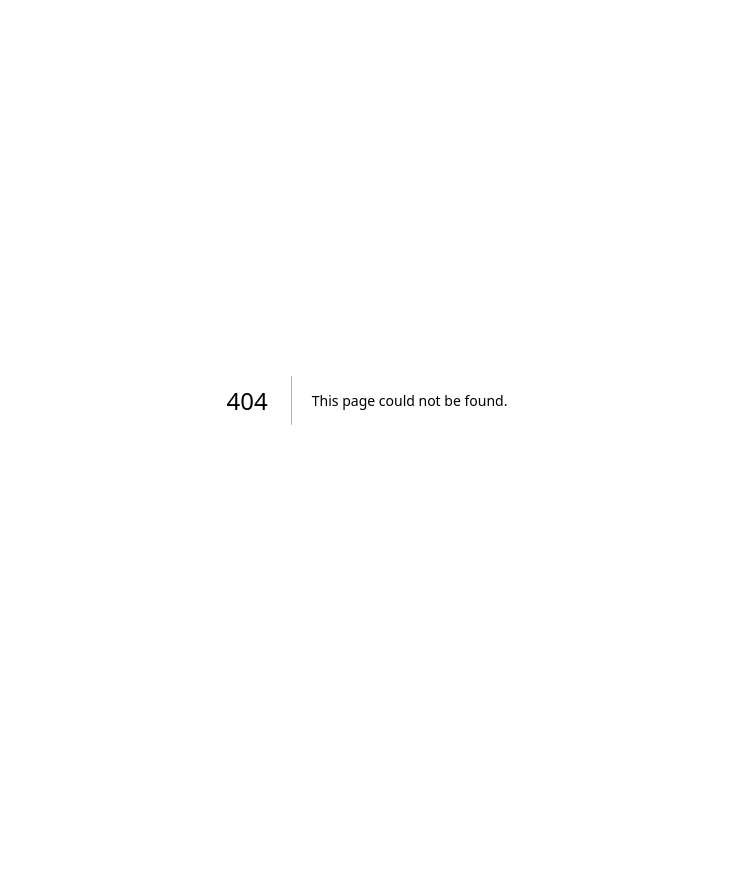
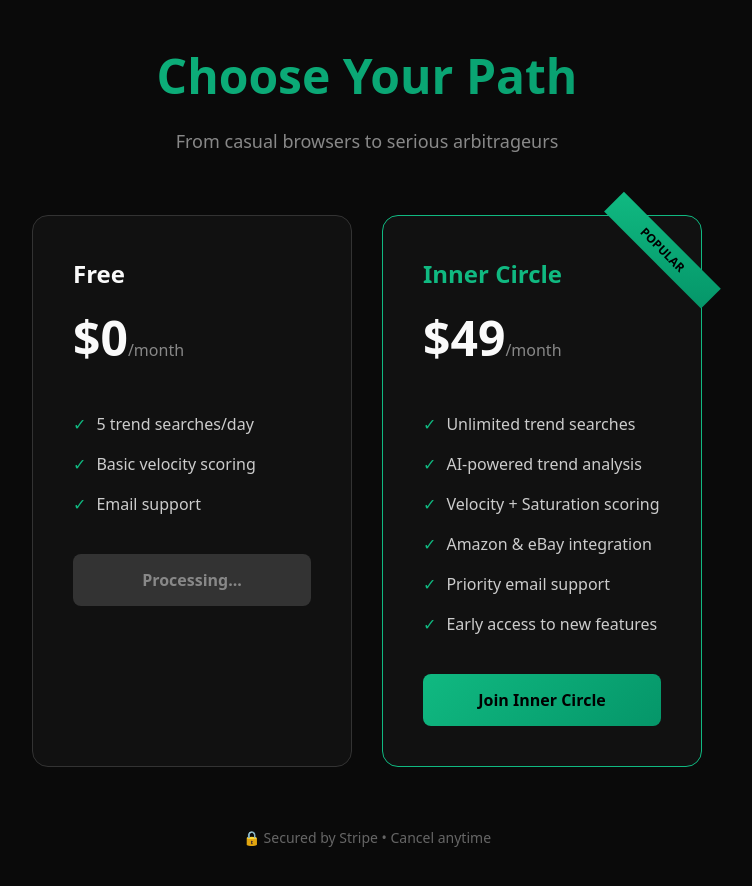
Before and after one commit to pascalicchio/trend-watcher-web, a Next.js app: page /pricing in a window 1280 px wide. Before the commit this address had no page. Shown: the whole page, without its empty margins (273-1025 px from the left). Before the commit the page ends 800 px from the top, so only its background shows below. Built offline with nearby package versions, Linux system fonts and the light colour scheme.

Commit message:
Add Stripe pricing page & checkout
- /pricing page with Free & Inner Circle plans
- /api/checkout for Stripe subscriptions
- stripe.ts library
- Inner Circle: $49/mo (price_1Swyym31jVHQylkhqHh9qGM9)

```diff
--- a/package.json
+++ b/package.json
@@ -11,7 +11,8 @@
   "dependencies": {
     "next": "14.2.3",
     "react": "^18",
-    "react-dom": "^18"
+    "react-dom": "^18",
+    "stripe": "^20.3.0"
   },
   "devDependencies": {
     "@types/node": "^25.2.0",
--- /dev/null
+++ b/src/app/api/checkout/route.ts
@@ -0,0 +1,22 @@
+import { NextResponse } from 'next/server';
+import { createCheckoutSession } from '@/lib/stripe';
+
+export async function POST(request: Request) {
+  try {
+    const { priceId } = await request.json();
+
+    const session = await createCheckoutSession(
+      priceId,
+      `${process.env.NEXT_PUBLIC_APP_URL || 'https://trendwatcher.io'}/pricing?success=true`,
+      `${process.env.NEXT_PUBLIC_APP_URL || 'https://trendwatcher.io'}/pricing?canceled=true`
+    );
+
+    return NextResponse.json({ url: session.url });
+  } catch (error) {
+    console.error('Stripe checkout error:', error);
+    return NextResponse.json(
+      { error: 'Failed to create checkout session' },
+      { status: 500 }
+    );
+  }
+}
--- /dev/null
+++ b/src/app/pricing/page.tsx
@@ -0,0 +1,192 @@
+'use client';
+
+import { useState, useEffect } from 'react';
+
+const PLANS = [
+  {
+    name: 'Free',
+    price: '$0',
+    period: '/month',
+    features: [
+      '5 trend searches/day',
+      'Basic velocity scoring',
+      'Email support',
+    ],
+    priceId: null,
+    gradient: 'from-gray-500 to-gray-600',
+  },
+  {
+    name: 'Inner Circle',
+    price: '$49',
+    period: '/month',
+    features: [
+      'Unlimited trend searches',
+      'AI-powered trend analysis',
+      'Velocity + Saturation scoring',
+      'Amazon & eBay integration',
+      'Priority email support',
+      'Early access to new features',
+    ],
+    priceId: 'price_1Swyym31jVHQylkhqHh9qGM9',
+    gradient: 'from-emerald-500 to-teal-600',
+    popular: true,
+  },
+];
+
+export default function PricingPage() {
+  const [loading, setLoading] = useState<string | null>(null);
+  const [searchParams, setSearchParams] = useState({ success: '', canceled: '' });
+
+  useEffect(() => {
+    const params = new URLSearchParams(window.location.search);
+    setSearchParams({
+      success: params.get('success') || '',
+      canceled: params.get('canceled') || '',
+    });
+  }, []);
+
+  const handleCheckout = async (priceId: string | null) => {
+    if (!priceId) return;
+
+    setLoading(priceId);
+    try {
+      const response = await fetch('/api/checkout', {
+        method: 'POST',
+        headers: { 'Content-Type': 'application/json' },
+        body: JSON.stringify({ priceId }),
+      });
+      const { url, error } = await response.json();
+      if (url) window.location.href = url;
+      if (error) console.error(error);
+    } catch (err) {
+      console.error('Checkout error:', err);
+    } finally {
+      setLoading(null);
+    }
+  };
+
+  return (
+    <div style={{
+      minHeight: '100vh',
+      background: '#0a0a0a',
+      color: '#fafafa',
+      padding: '40px 20px'
+    }}>
+      {searchParams.success && (
+        <div style={{
+          background: 'linear-gradient(135deg, #10B981, #059669)',
+          padding: '20px',
+          borderRadius: '12px',
+          marginBottom: '40px',
+          textAlign: 'center',
+          maxWidth: '600px',
+          margin: '0 auto 40px'
+        }}>
+          <h2 style={{ margin: 0, fontSize: '24px' }}>🎉 Welcome to the Inner Circle!</h2>
+          <p style={{ margin: '10px 0 0' }}>Your subscription is active.</p>
+        </div>
+      )}
+
+      <div style={{ textAlign: 'center', marginBottom: '60px' }}>
+        <h1 style={{
+          fontSize: '48px',
+          fontWeight: 'bold',
+          marginBottom: '16px',
+          background: 'linear-gradient(135deg, #10B981, #059669)',
+          WebkitBackgroundClip: 'text',
+          WebkitTextFillColor: 'transparent'
+        }}>
+          Choose Your Path
+        </h1>
+        <p style={{ color: '#888', fontSize: '18px' }}>
+          From casual browsers to serious arbitrageurs
+        </p>
+      </div>
+
+      <div style={{
+        display: 'flex',
+        justifyContent: 'center',
+        gap: '30px',
+        flexWrap: 'wrap',
+        maxWidth: '900px',
+        margin: '0 auto'
+      }}>
+        {PLANS.map((plan) => (
+          <div
+            key={plan.name}
+            style={{
+              background: '#111',
+              border: `1px solid ${plan.popular ? '#10B981' : '#333'}`,
+              borderRadius: '16px',
+              padding: '40px',
+              width: '320px',
+              position: 'relative'
+            }}
+          >
+            {plan.popular && (
+              <div style={{
+                position: 'absolute',
+                top: '20px',
+                right: '-30px',
+                background: 'linear-gradient(135deg, #10B981, #059669)',
+                color: '#000',
+                padding: '5px 40px',
+                fontSize: '12px',
+                fontWeight: 'bold',
+                transform: 'rotate(45deg)'
+              }}>
+                POPULAR
+              </div>
+            )}
+
+            <h3 style={{
+              fontSize: '24px',
+              fontWeight: 'bold',
+              marginBottom: '10px',
+              color: plan.popular ? '#10B981' : '#fafafa'
+            }}>
+              {plan.name}
+            </h3>
+
+            <div style={{ marginBottom: '30px' }}>
+              <span style={{ fontSize: '48px', fontWeight: 'bold' }}>{plan.price}</span>
+              <span style={{ color: '#888' }}>{plan.period}</span>
+            </div>
+
+            <ul style={{ listStyle: 'none', padding: 0, margin: '0 0 30px' }}>
+              {plan.features.map((feature) => (
+                <li key={feature} style={{ padding: '8px 0', display: 'flex', alignItems: 'center', gap: '10px', color: '#ccc' }}>
+                  <span style={{ color: '#10B981' }}>✓</span> {feature}
+                </li>
+              ))}
+            </ul>
+
+            <button
+              onClick={() => handleCheckout(plan.priceId)}
+              disabled={!!loading}
+              style={{
+                width: '100%',
+                padding: '14px',
+                borderRadius: '8px',
+                border: 'none',
+                background: plan.popular
+                  ? 'linear-gradient(135deg, #10B981, #059669)'
+                  : '#333',
+                color: plan.popular ? '#000' : '#888',
+                fontWeight: 'bold',
+                fontSize: '16px',
+                cursor: loading ? 'not-allowed' : 'pointer'
+              }}
+            >
+              {loading === plan.priceId ? 'Processing...' : plan.price === '$0' ? 'Get Started Free' : 'Join Inner Circle'}
+            </button>
+          </div>
+        ))}
+      </div>
+
+      <p style={{ textAlign: 'center', marginTop: '60px', color: '#666', fontSize: '14px' }}>
+        🔒 Secured by Stripe • Cancel anytime
+      </p>
+    </div>
+  );
+}
--- /dev/null
+++ b/src/lib/stripe.ts
@@ -0,0 +1,20 @@
+import Stripe from 'stripe';
+
+export const stripe = new Stripe(process.env.STRIPE_SECRET_KEY || '', {
+  apiVersion: '2025-01-27.acacia',
+});
+
+export async function createCheckoutSession(priceId: string, successUrl: string, cancelUrl: string) {
+  return await stripe.checkout.sessions.create({
+    mode: 'subscription',
+    payment_method_types: ['card'],
+    line_items: [
+      {
+        price: priceId,
+        quantity: 1,
+      },
+    ],
+    success_url: successUrl,
+    cancel_url: cancelUrl,
+  });
+}
```
Also changed, not shown: 2 other files (tests, documents, lock files or other folders).
